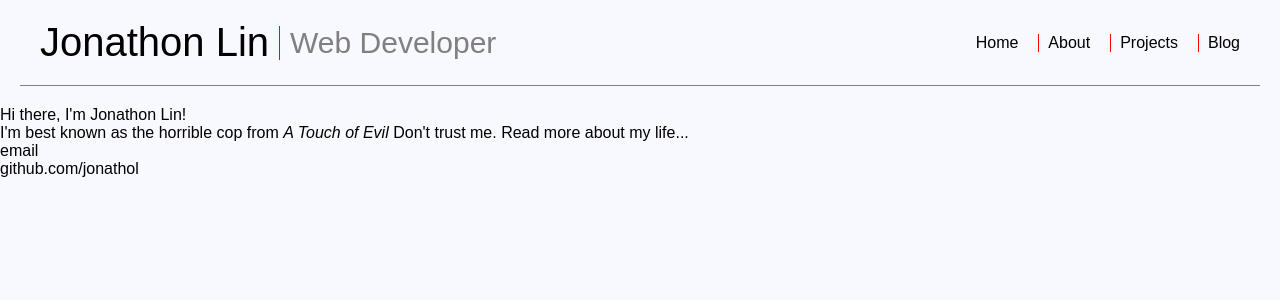
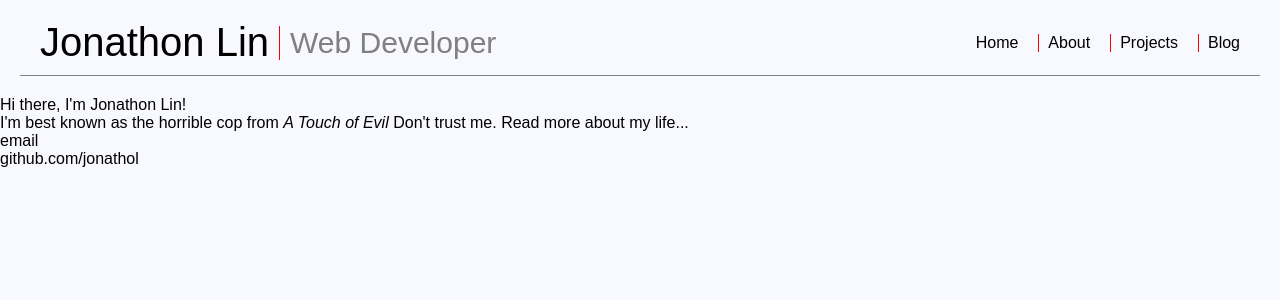
Before and after one commit to jonathol/jonathol.github.io, a Jekyll site: the page built from index.html, in a window 1280 px wide. Shown: the top 300 px of the page. Built offline with Jekyll 4.4.1, drawn with Linux system fonts in a browser that asks for light colours; some web fonts are replaced.

Commit message:
header css

```diff
--- a/css/main.css
+++ b/css/main.css
@@ -44,10 +44,15 @@ input[type="submit"] {
 }
 
 /*Styling*/
+
+/*Body*/
+
 body {
   font-family: 'Aldrich', sans-serif;
   background-color: ghostwhite;
 }
+
+/*Header*/
 
 header {
 
@@ -60,7 +65,7 @@ header {
   display: flex;
   justify-content: space-between;
   align-items: center;
-  margin-bottom: 20px;
+  margin-bottom: 10px;
 }
 
 .header-title-container {
@@ -96,3 +101,5 @@ nav ul li:first-child {
   padding: 0;
   border: 0;
 }
+
+/*Container*/
```
